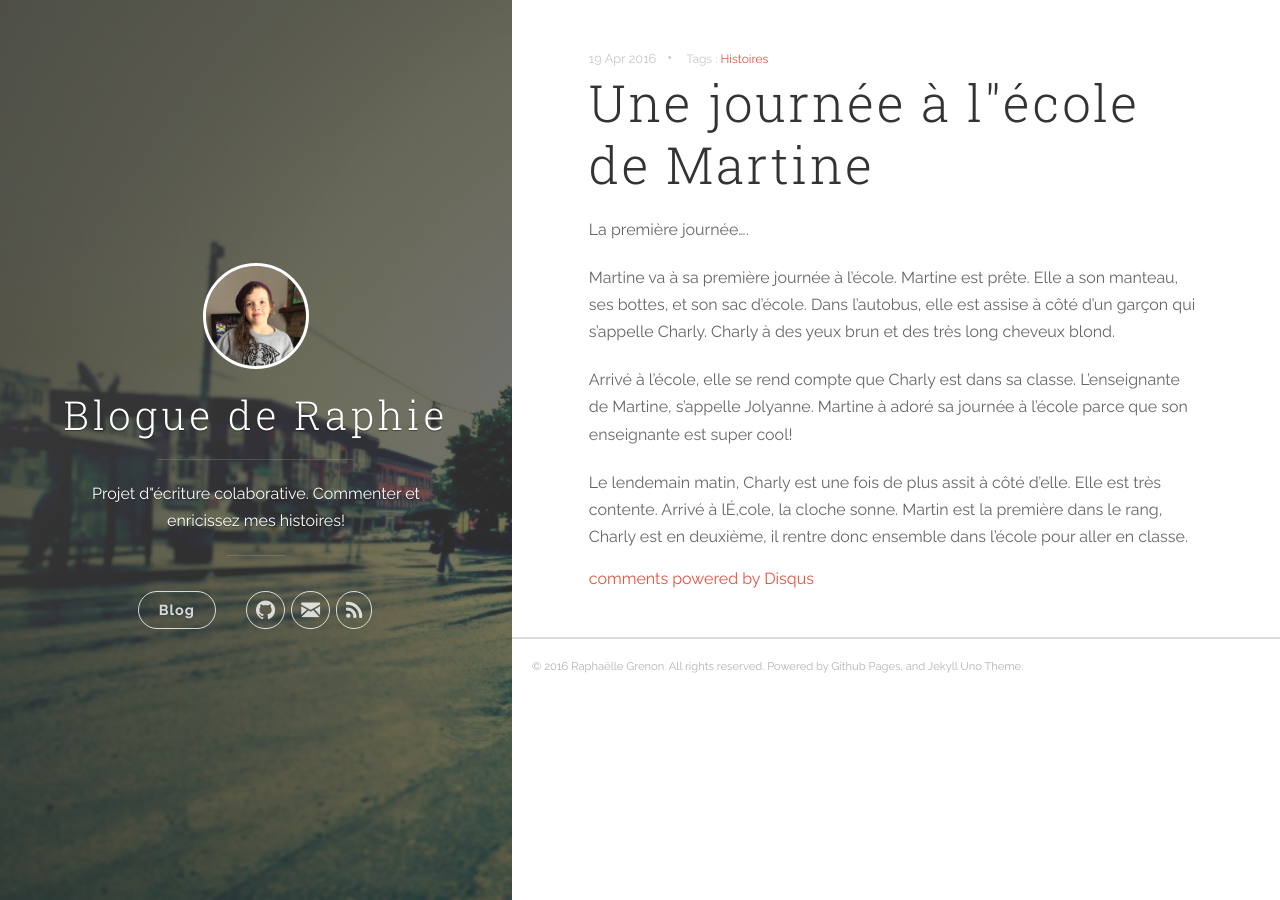
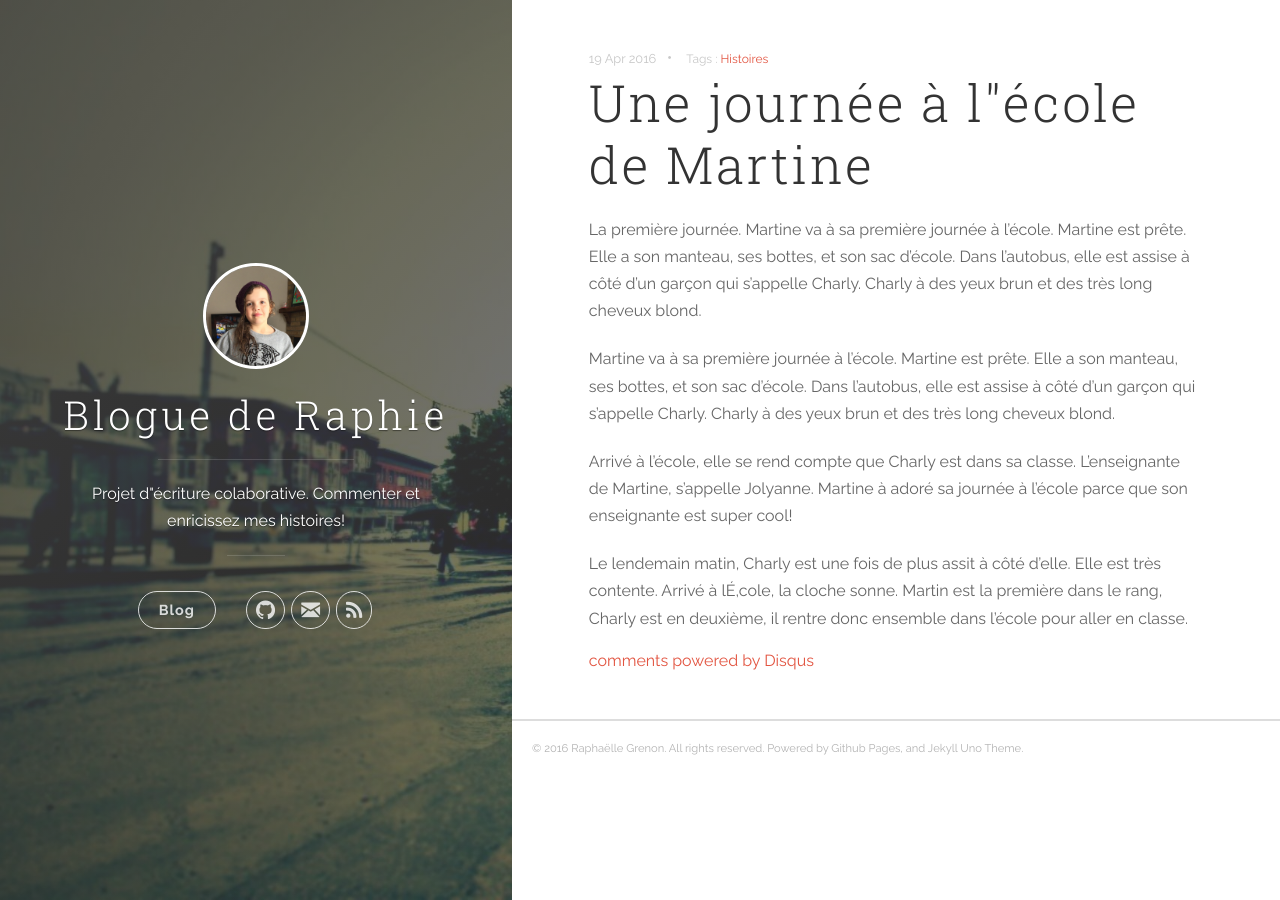
Before and after one commit to raphaellegrenon/blog, a Jekyll site: the page built from _posts/2016-4-19-Martine-a-l-ecole.md, in a window 1280 px wide. Built offline with Jekyll 4.4.1, drawn with Linux system fonts in a browser that asks for light colours; nearby versions of some CDN libraries; comment, search, counter and statistics services are not loaded.

Commit message:
Update 2016-4-19-Martine-a-l-ecole.md

```diff
--- a/_posts/2016-4-19-Martine-a-l-ecole.md
+++ b/_posts/2016-4-19-Martine-a-l-ecole.md
@@ -7,7 +7,8 @@ comments: true
 ---
 
 
-La première journée....
+La première journée. Martine va à sa première journée à l'école. Martine est prête. Elle a son manteau, ses bottes, et son sac d'école. Dans l'autobus, elle est assise à côté d'un garçon qui s'appelle Charly. Charly à des yeux brun et des très long cheveux blond.
+
 
 Martine va à sa première journée à l'école. Martine est prête. Elle a son manteau, ses bottes, et son sac d'école. Dans l'autobus, elle est assise à côté d'un garçon qui s'appelle Charly. Charly à des yeux brun et des très long cheveux blond.
 
```
